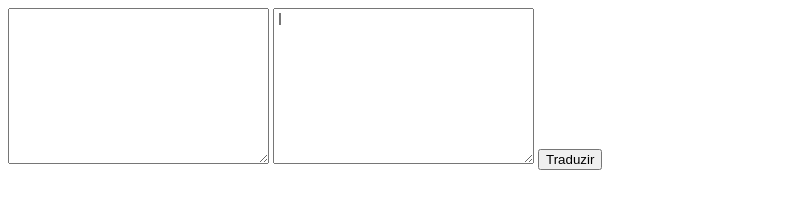
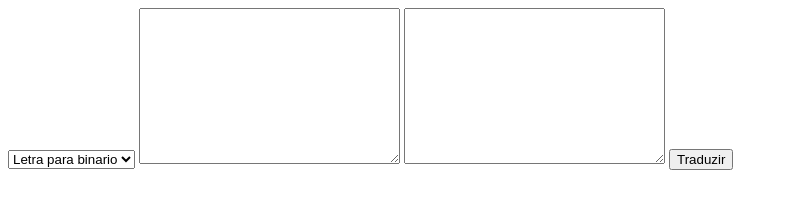
Before and after one commit to Crayzz2/Tradutor-Binario, a plain HTML site: page index.html in a window 1280 px wide. Both pictures are taken after a click on the button "Traduzir". Shown: the whole page, without its empty margins (0-788 px from the left). Drawn offline with Linux system fonts and the light colour scheme.

Commit message:
Textarea funcionando

```diff
--- a/index.html
+++ b/index.html
@@ -7,6 +7,11 @@
     <link rel="stylesheet" href="css/style.css">
 </head>
 <body>
+    <select id="select">
+        <option value="letraParaBinario">Letra para binario</option>
+        <option value="binarioParaLetra">Binario para letra</option>
+        <!-- <option value="valor3">Valor 3</option> -->
+      </select>
     <textarea name="" id="traduzir" cols="30" rows="10"></textarea>
     <textarea name="" id="traduzido" cols="30" rows="10"></textarea>
     <button id="btn">Traduzir</button>
--- a/js/script.js
+++ b/js/script.js
@@ -58,6 +58,7 @@ let binarioParaLetra = function(bin){
 
 }
 
+let select = document.getElementById('select')
 let traduzir = document.getElementById('traduzir');
 let traduzido = document.getElementById('traduzido');
 let btn = document.getElementById('btn');
@@ -66,16 +67,32 @@ let btn = document.getElementById('btn');
 
 btn.addEventListener('click', () => {
 
+    traduzido.value = ''
+
     let arr_traduzir = traduzir.value.split(' ');
-    console.log(arr_traduzir)
+    for (let espaco in arr_traduzir){
+        if (arr_traduzir[espaco] === ''){
+            arr_traduzir.splice(espaco, 1)
+        }
+    }
 
-    //---Palavra para binario--------------------------------------------------------------
-    for (let palavra of arr_traduzir){
-        for (let letra of palavra){
-            traduzido.value += letraParaBinario(letra) + ' '
+    if (select.value == 'letraParaBinario'){
 
+        //---Palavra para binario--------------------------------------------------------------
+        for (let palavra of arr_traduzir){
+            for (let letra of palavra){
+                traduzido.value += letraParaBinario(letra) + ' '
+            }
+            // traduzido.value += letraParaBinario(' ')
         }
-        traduzido.value += '| '
+        //---Palavra para binario--------------------------------------------------------------
+    }else if (select.value == 'binarioParaLetra'){
+
+        //---Binario para palavra--------------------------------------------------------------
+        for (let binario of arr_traduzir){
+            traduzido.value += binarioParaLetra(binario)
+        }
+        //---Binario para palavra--------------------------------------------------------------
     }
-    //---Palavra para binario--------------------------------------------------------------
+
 })
```
